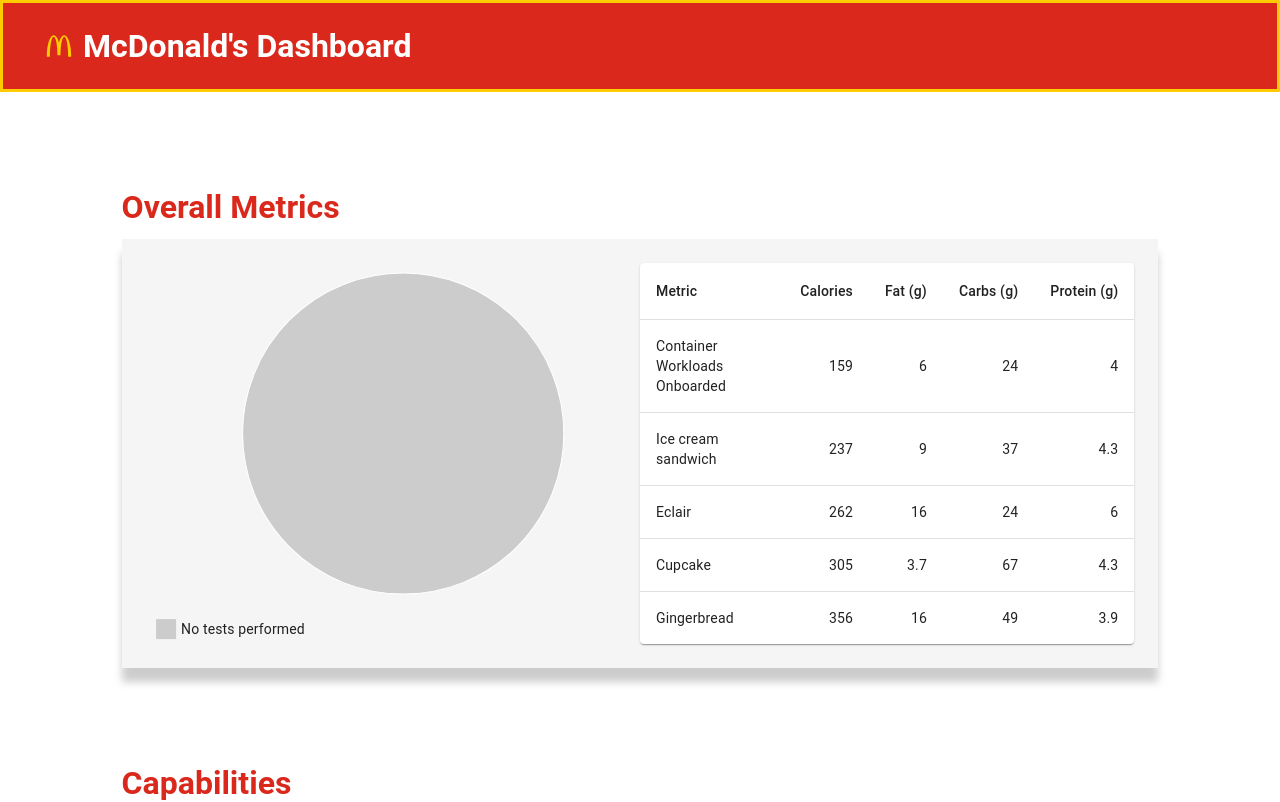
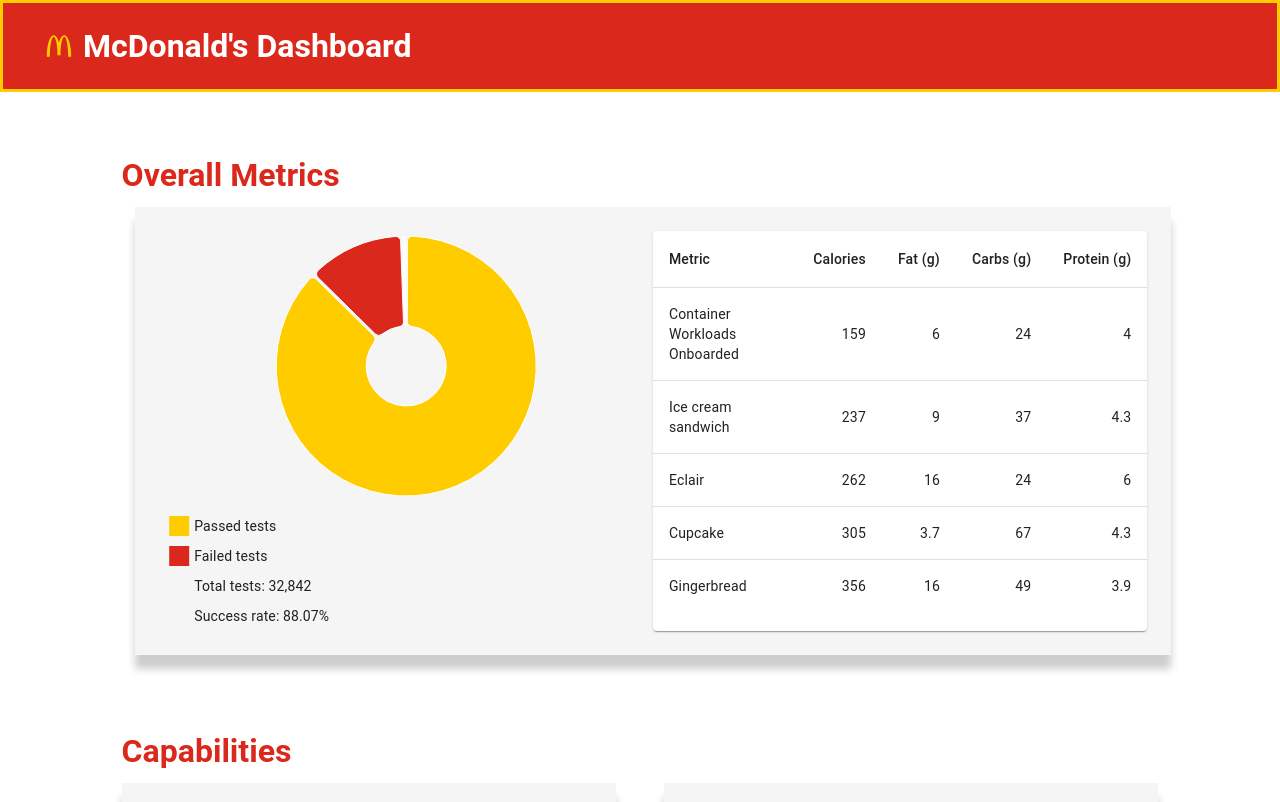
Before and after one commit to ChaseCollins22/dashboard, a React (Vite) app: page / in a window 1280 px wide. Shown: the top 802 px of the page. Built offline with nearby package versions, Linux system fonts and the light colour scheme.

Commit message:
refactor BasicPie

```diff
--- a/src/components/BasicPie.jsx
+++ b/src/components/BasicPie.jsx
@@ -5,9 +5,14 @@
 export default function BasicPie({ data }) {
   //[...data].map(dataObj => console.log(dataObj));
 
-  const hasValidData = Array.isArray(data) && [...data].every(dataObj => {
-    return dataObj.value != 0
-  })
+  const hasValidData = Array.isArray(data) && [...data].filter(dataObj => {
+    return !(dataObj.label.includes('Total') || dataObj.label.includes('Success'))
+  }).some(dataObj => dataObj.value != 0)
+
+  console.log([...data].filter(dataObj => {
+    return !(dataObj.label.includes('Total') || dataObj.label.includes('Success'))
+  }))
+
   const placeholderData = [{ id: 'noData', value: 1, label: 'No tests performed', color: '#cccccc' }];
   const displayData = hasValidData ? data : placeholderData;
   // console.log(data);
@@ -19,21 +24,27 @@
         series={[
           {
             data: displayData,
+            // data,
+            innerRadius: 40,
+            outerRadius: 130,
+            paddingAngle: 1,
+            cornerRadius: 5,
           },
         ]}
         slotProps={{
           legend: {
             direction: 'column',
             position: { vertical: 'bottom', horizontal: 'left' },
-            padding: { top: 10, left: 10, right: 20, bottom: 0 },
+            padding: { top: 20, left: 10, right: 20, bottom: 0 },
             labelStyle: {
               fontSize: 'clamp(12px, 14px, 16px)',
               whiteSpace: 'normal',
               wordWrap: 'break-word'
-            }
+            },
+            itemWidth: 150
           },
         }}
-        margin={{ top: 10, bottom: 50, left: 10, right: -10 }}
+        margin={{ top: 10, bottom: 140, left: 10, right: 10 }}
       />
     </div>
   );
--- a/src/components/Dashboard.jsx
+++ b/src/components/Dashboard.jsx
@@ -39,18 +39,18 @@
         <div className='test-card-container'>
           <h2>Overall Metrics</h2>
           <div className='container'>
-            <div className='pie-table-container'>
+
             {testData && <>
               <BasicPie data={[
                 { id: 0, value: testData.passed_tests, label: `Passed tests`, color: '#FFCC00' },
                 { id: 1, value: testData.failed_tests, label: 'Failed tests', color: '#DA291C' },
-                  { id: 2, value: 0, label: `Total tests: ${testData.total_tests.toLocaleString('en-us')}`, color: 'white' },
-                  { id: 3, value: testData.success_rate, label: `Success rate: ${testData.success_rate.toFixed(2).toLocaleString('en-us')}%`, color: 'green' },
+                { id: 2, value: 0, label: `Total tests: ${testData.total_tests.toLocaleString('en-us')}`, color: 'transparent' },
+                { id: 3, value: 0, label: `Success rate: ${testData.success_rate.toFixed(2).toLocaleString('en-us')}%`, color: 'transparent' },
               ]} />
               <BasicTable />
             </>
             }
-            </div>
+
           </div>
         </div>
         <div className='test-card-container'>
--- a/src/styles/basicPie.css
+++ b/src/styles/basicPie.css
@@ -1,4 +1,5 @@
 .pie-container {
   width: 100%;
-  aspect-ratio: 1/0.5;
+  height: 25em;
+  /* aspect-ratio: 1/0.5; */
 }
--- a/src/styles/dashboard.css
+++ b/src/styles/dashboard.css
@@ -12,13 +12,11 @@
 .container {
   display: flex;
   padding: 1.5em;
-  /* max-width: 80%; */
-  flex-flow: column;
   background-color: #F5F5F5;
-  /* border: 0.3em solid #FFCC00; */
   box-shadow: 0 14px 8px 0 rgba(0,0,0,0.2);
   transition: 0.3s;
-  margin-top: 1.25%;
+  margin: 1.25%;
+  width: 100%;
 }
 
 .container h2 {
@@ -36,12 +34,8 @@
 .page-container h2 {
   color: #DA291C;
   font-size: 2em;
-  margin: 2em 0 0 0;
+  margin: 1em 0 0 0;
   align-self: baseline;
-}
-
-.pie-table-container {
-  display: flex;
 }
 
 .capability-card-container {
@@ -57,15 +51,19 @@
   min-width: 0;
 }
 
+@media (max-width: 1440px) {
+  .capability-card-container {
+    grid-template-columns: repeat(2, 1fr);
+  }
+}
+
 @media (max-width: 768px) {
   .capability-card-container {
     grid-template-columns: 1fr;
   }
-}
 
-@media (max-width: 1440px) {
-  .capability-card-container {
-    grid-template-columns: repeat(2, 1fr);
+  .container {
+    flex-flow: column;
   }
 }
 
@@ -73,5 +71,5 @@
   display: flex;
   flex-flow: column;
   width: 81%;
-  max-height: 750px;
+  /* max-height: 800px; */
 }
```
Lines whose indentation alone changed are shown as unchanged.
